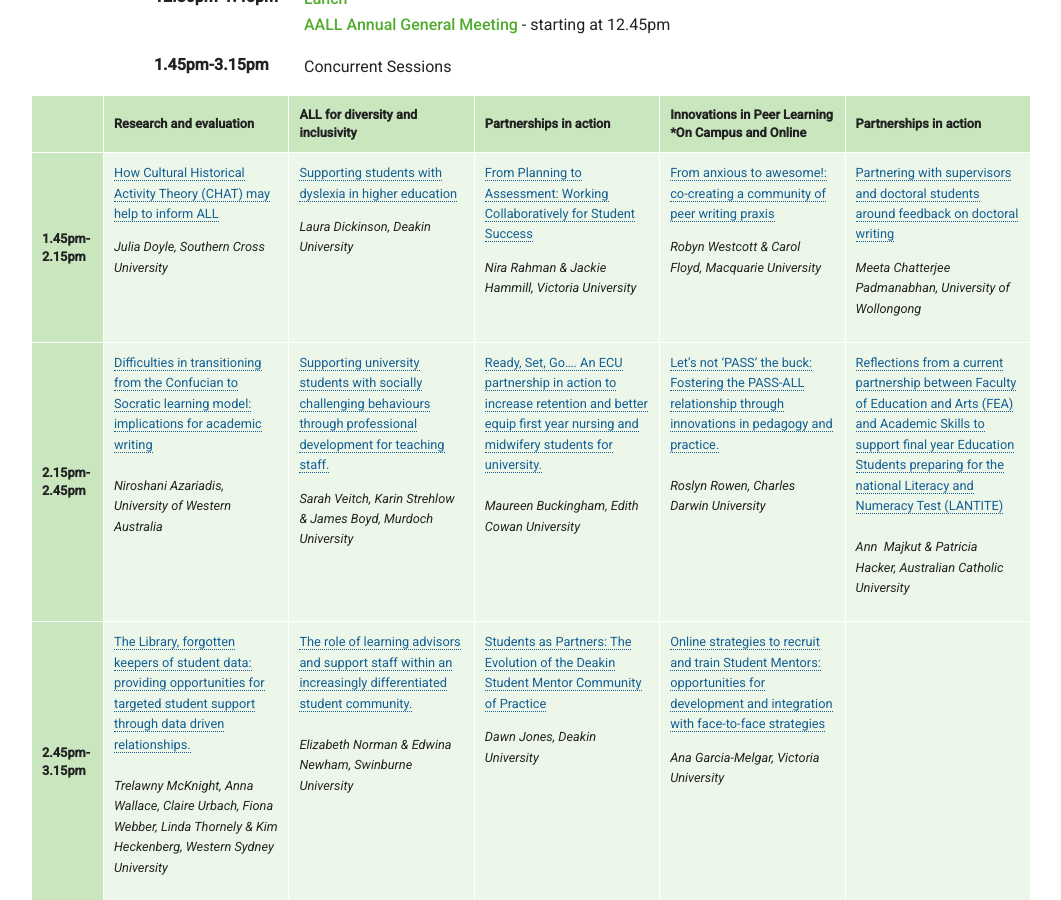
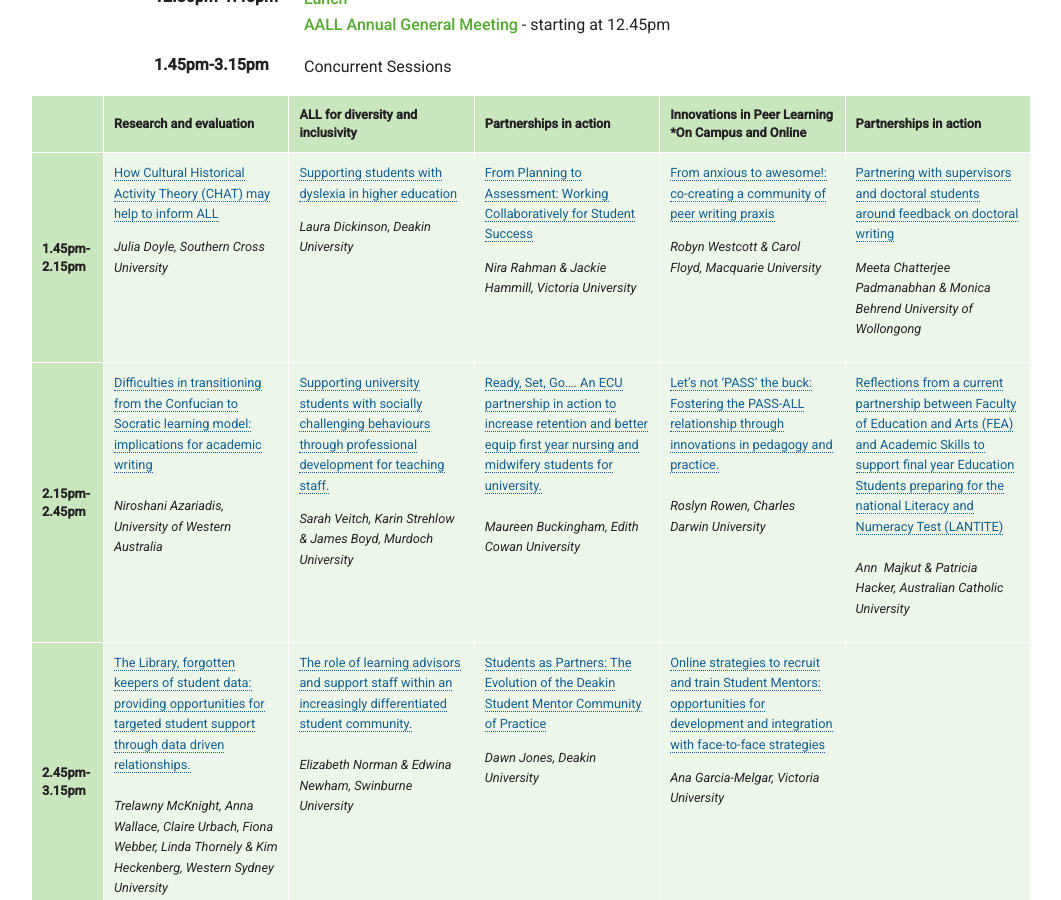
Before and after one commit to aallconference2017/aallconference2017.github.io, a Jekyll site: the page built from program/index.html, in a window 1280 px wide and 900 px high, scrolled down 7930 px. Shown: the whole window, without its empty margins (113-1174 px from the left). Built offline with Jekyll 4.4.1, drawn with Linux system fonts in a browser that asks for light colours.

Commit message:
Updated 'program/index.html' via CloudCannon

```diff
--- a/program/index.html
+++ b/program/index.html
@@ -326,7 +326,7 @@ show_jump_links: true
                                     <div class="editable"><p><a href="/Abstracts/From Planning to Assessment- Working Collaboratively for Student Success .pdf">From Planning to Assessment: Working Collaboratively for Student Success</a></p><p><em>Nira Rahman &amp; Jackie Hammill, Victoria University</em></p></div>
                                 </td>
                                 <td><div class="editable"><p><a href="/Abstracts/From anxious to awesome!- co-creating a community of peer writing praxis .pdf">From anxious to awesome!: co-creating a community of peer writing praxis</a></p><p><em>Robyn Westcott &amp; Carol Floyd, Macquarie University</em></p></div></td>
-                                <td><div class="editable"><p><a href="/Abstracts/Partnering with supervisors and doctoral students around feedback on doctoral writing .pdf">Partnering with supervisors and doctoral students around feedback on doctoral writing</a></p><p><em>Meeta Chatterjee Padmanabhan, University of Wollongong </em></p></div></td>
+                                <td><div class="editable"><p><a href="/Abstracts/Partnering with supervisors and doctoral students around feedback on doctoral writing .pdf">Partnering with supervisors and doctoral students around feedback on doctoral writing</a></p><p><em>Meeta Chatterjee Padmanabhan &amp; Monica Behrend University of Wollongong </em></p></div></td>
                             </tr>
                             <tr>
                                 <th class="editable">2.15pm-2.45pm</th>
```
